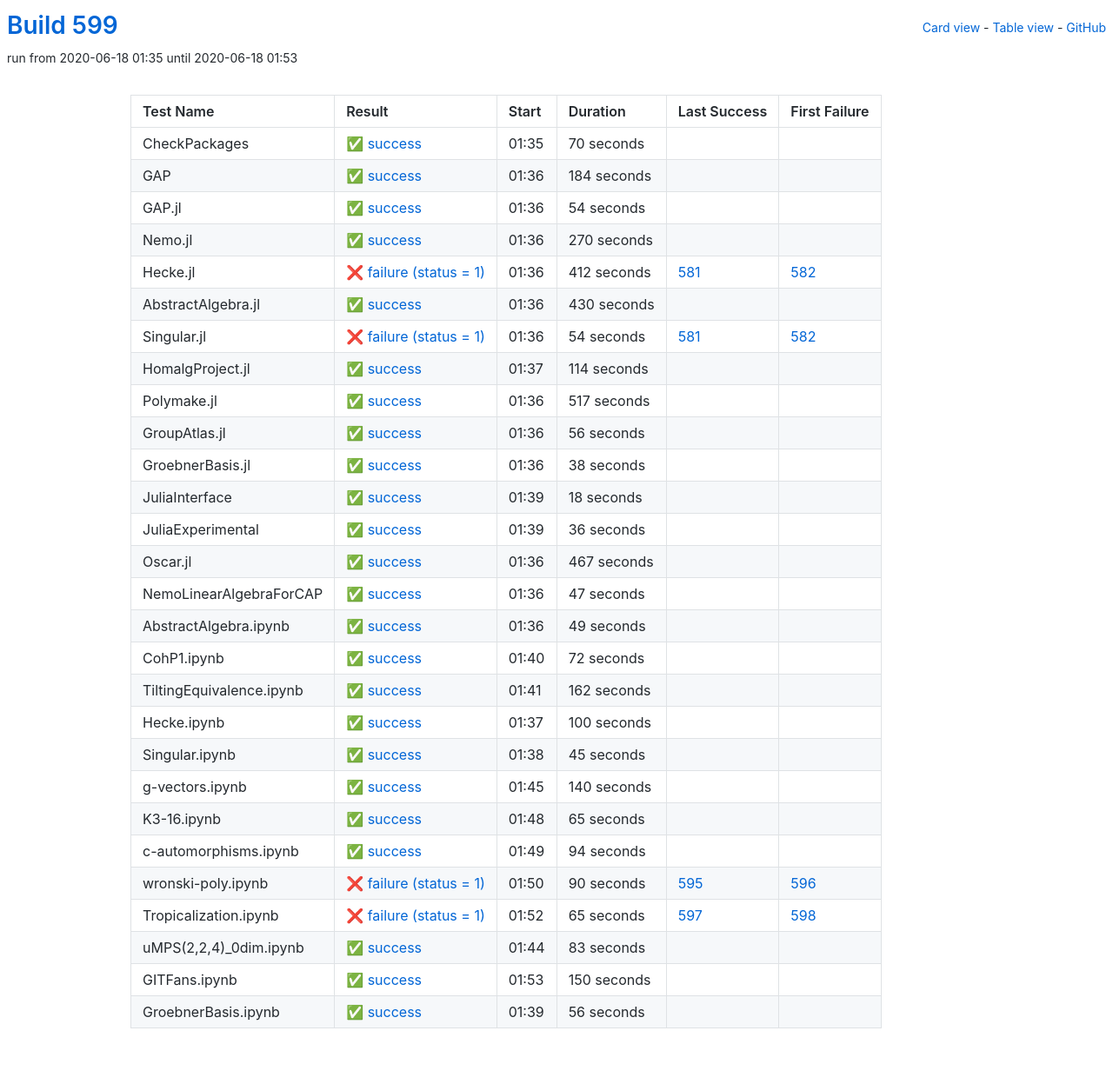
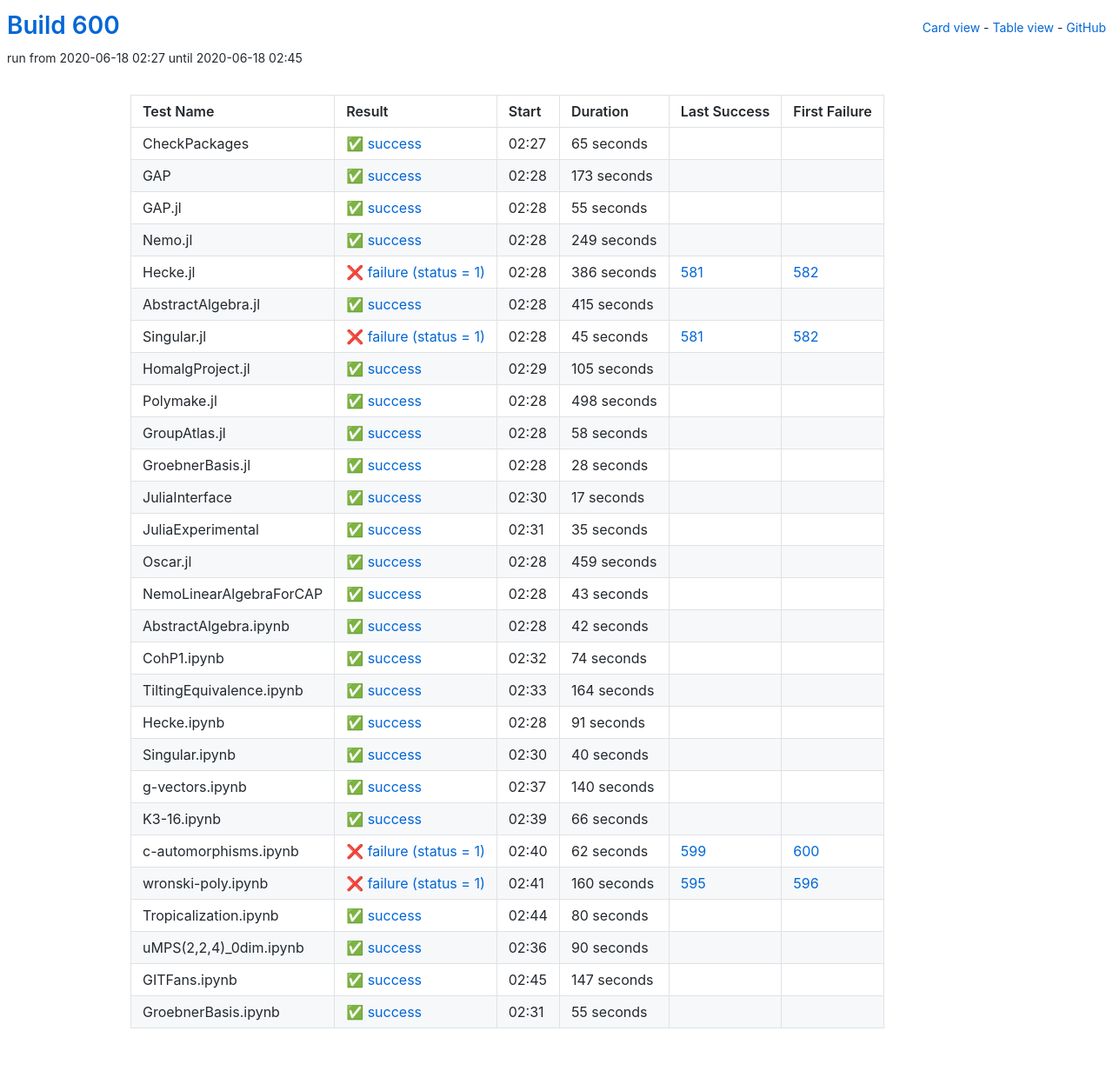
Before and after one commit to oscar-system/oscar-ci-status-1.4, a Jekyll site: the page built from table.html, in a window 1280 px wide. Shown: the whole page at 87% size. Built offline with Jekyll 4.4.1, drawn with Linux system fonts in a browser that asks for light colours.

Commit message:
Build #600

```diff
--- a/_data/ci.yml
+++ b/_data/ci.yml
@@ -1,6 +1,6 @@
 ---
-build: 599
-build_url: https://oscarci.mathematik.uni-kl.de/job/oscar-julia-1.4/599/
+build: 600
+build_url: https://oscarci.mathematik.uni-kl.de/job/oscar-julia-1.4/600/
 job: oscar-julia-1.4
 organization: oscar-system
 repo: oscar-ci-status-1.4
@@ -8,248 +8,248 @@ repourl: https://github.com/oscar-system/oscar-ci-status-1.4
 tests:
 - name: CheckPackages
   id: checkpackages
-  log: https://oscarci.mathematik.uni-kl.de/job/oscar-julia-1.4/599/artifact/logs/build-599/CheckPackages.log
-  start: 2020-06-18 01:35
+  log: https://oscarci.mathematik.uni-kl.de/job/oscar-julia-1.4/600/artifact/logs/build-600/CheckPackages.log
+  start: 2020-06-18 02:27
   success: true
   exitcode: 0
   status: success
-  duration: 70
+  duration: 65
   last_success: false
   last_success_url:
   first_failure: false
   first_failure_url:
 - name: GAP
   id: gap
-  log: https://oscarci.mathematik.uni-kl.de/job/oscar-julia-1.4/599/artifact/logs/build-599/GAP.log
-  start: 2020-06-18 01:36
+  log: https://oscarci.mathematik.uni-kl.de/job/oscar-julia-1.4/600/artifact/logs/build-600/GAP.log
+  start: 2020-06-18 02:28
   success: true
   exitcode: 0
   status: success
-  duration: 184
+  duration: 173
   last_success: false
   last_success_url:
   first_failure: false
   first_failure_url:
 - name: GAP.jl
   id: gap-jl
-  log: https://oscarci.mathematik.uni-kl.de/job/oscar-julia-1.4/599/artifact/logs/build-599/GAP.jl.log
-  start: 2020-06-18 01:36
+  log: https://oscarci.mathematik.uni-kl.de/job/oscar-julia-1.4/600/artifact/logs/build-600/GAP.jl.log
+  start: 2020-06-18 02:28
   success: true
   exitcode: 0
   status: success
-  duration: 54
+  duration: 55
   last_success: false
   last_success_url:
   first_failure: false
   first_failure_url:
 - name: Nemo.jl
   id: nemo-jl
-  log: https://oscarci.mathematik.uni-kl.de/job/oscar-julia-1.4/599/artifact/logs/build-599/Nemo.jl.log
-  start: 2020-06-18 01:36
+  log: https://oscarci.mathematik.uni-kl.de/job/oscar-julia-1.4/600/artifact/logs/build-600/Nemo.jl.log
+  start: 2020-06-18 02:28
   success: true
   exitcode: 0
   status: success
-  duration: 270
+  duration: 249
   last_success: false
   last_success_url:
   first_failure: false
   first_failure_url:
 - name: Hecke.jl
   id: hecke-jl
-  log: https://oscarci.mathematik.uni-kl.de/job/oscar-julia-1.4/599/artifact/logs/build-599/Hecke.jl.log
-  start: 2020-06-18 01:36
+  log: https://oscarci.mathematik.uni-kl.de/job/oscar-julia-1.4/600/artifact/logs/build-600/Hecke.jl.log
+  start: 2020-06-18 02:28
   success: false
   exitcode: 1
   status: failure
-  duration: 412
+  duration: 386
   last_success: 581
   last_success_url: https://oscarci.mathematik.uni-kl.de/job/oscar-julia-1.4/581/
   first_failure: 582
   first_failure_url: https://oscarci.mathematik.uni-kl.de/job/oscar-julia-1.4/582/
 - name: AbstractAlgebra.jl
   id: abstractalgebra-jl
-  log: https://oscarci.mathematik.uni-kl.de/job/oscar-julia-1.4/599/artifact/logs/build-599/AbstractAlgebra.jl.log
-  start: 2020-06-18 01:36
+  log: https://oscarci.mathematik.uni-kl.de/job/oscar-julia-1.4/600/artifact/logs/build-600/AbstractAlgebra.jl.log
+  start: 2020-06-18 02:28
   success: true
   exitcode: 0
   status: success
-  duration: 430
+  duration: 415
   last_success: false
   last_success_url:
   first_failure: false
   first_failure_url:
 - name: Singular.jl
   id: singular-jl
-  log: https://oscarci.mathematik.uni-kl.de/job/oscar-julia-1.4/599/artifact/logs/build-599/Singular.jl.log
-  start: 2020-06-18 01:36
+  log: https://oscarci.mathematik.uni-kl.de/job/oscar-julia-1.4/600/artifact/logs/build-600/Singular.jl.log
+  start: 2020-06-18 02:28
   success: false
   exitcode: 1
   status: failure
-  duration: 54
+  duration: 45
   last_success: 581
   last_success_url: https://oscarci.mathematik.uni-kl.de/job/oscar-julia-1.4/581/
   first_failure: 582
   first_failure_url: https://oscarci.mathematik.uni-kl.de/job/oscar-julia-1.4/582/
 - name: HomalgProject.jl
   id: homalgproject-jl
-  log: https://oscarci.mathematik.uni-kl.de/job/oscar-julia-1.4/599/artifact/logs/build-599/HomalgProject.jl.log
-  start: 2020-06-18 01:37
+  log: https://oscarci.mathematik.uni-kl.de/job/oscar-julia-1.4/600/artifact/logs/build-600/HomalgProject.jl.log
+  start: 2020-06-18 02:29
   success: true
   exitcode: 0
   status: success
-  duration: 114
+  duration: 105
   last_success: false
   last_success_url:
   first_failure: false
   first_failure_url:
 - name: Polymake.jl
   id: polymake-jl
-  log: https://oscarci.mathematik.uni-kl.de/job/oscar-julia-1.4/599/artifact/logs/build-599/Polymake.jl.log
-  start: 2020-06-18 01:36
+  log: https://oscarci.mathematik.uni-kl.de/job/oscar-julia-1.4/600/artifact/logs/build-600/Polymake.jl.log
+  start: 2020-06-18 02:28
   success: true
   exitcode: 0
   status: success
-  duration: 517
+  duration: 498
   last_success: false
   last_success_url:
   first_failure: false
   first_failure_url:
 - name: GroupAtlas.jl
   id: groupatlas-jl
-  log: https://oscarci.mathematik.uni-kl.de/job/oscar-julia-1.4/599/artifact/logs/build-599/GroupAtlas.jl.log
-  start: 2020-06-18 01:36
+  log: https://oscarci.mathematik.uni-kl.de/job/oscar-julia-1.4/600/artifact/logs/build-600/GroupAtlas.jl.log
+  start: 2020-06-18 02:28
   success: true
   exitcode: 0
   status: success
-  duration: 56
+  duration: 58
   last_success: false
   last_success_url:
   first_failure: false
   first_failure_url:
 - name: GroebnerBasis.jl
   id: groebnerbasis-jl
-  log: https://oscarci.mathematik.uni-kl.de/job/oscar-julia-1.4/599/artifact/logs/build-599/GroebnerBasis.jl.log
-  start: 2020-06-18 01:36
+  log: https://oscarci.mathematik.uni-kl.de/job/oscar-julia-1.4/600/artifact/logs/build-600/GroebnerBasis.jl.log
+  start: 2020-06-18 02:28
   success: true
   exitcode: 0
   status: success
-  duration: 38
+  duration: 28
   last_success: false
   last_success_url:
   first_failure: false
   first_failure_url:
 - name: JuliaInterface
   id: juliainterface
-  log: https://oscarci.mathematik.uni-kl.de/job/oscar-julia-1.4/599/artifact/logs/build-599/JuliaInterface.log
-  start: 2020-06-18 01:39
+  log: https://oscarci.mathematik.uni-kl.de/job/oscar-julia-1.4/600/artifact/logs/build-600/JuliaInterface.log
+  start: 2020-06-18 02:30
   success: true
   exitcode: 0
   status: success
-  duration: 18
+  duration: 17
   last_success: false
   last_success_url:
   first_failure: false
   first_failure_url:
 - name: JuliaExperimental
   id: juliaexperimental
-  log: https://oscarci.mathematik.uni-kl.de/job/oscar-julia-1.4/599/artifact/logs/build-599/JuliaExperimental.log
-  start: 2020-06-18 01:39
+  log: https://oscarci.mathematik.uni-kl.de/job/oscar-julia-1.4/600/artifact/logs/build-600/JuliaExperimental.log
+  start: 2020-06-18 02:31
   success: true
   exitcode: 0
   status: success
-  duration: 36
+  duration: 35
   last_success: false
   last_success_url:
   first_failure: false
   first_failure_url:
 - name: Oscar.jl
   id: oscar-jl
-  log: https://oscarci.mathematik.uni-kl.de/job/oscar-julia-1.4/599/artifact/logs/build-599/Oscar.jl.log
-  start: 2020-06-18 01:36
+  log: https://oscarci.mathematik.uni-kl.de/job/oscar-julia-1.4/600/artifact/logs/build-600/Oscar.jl.log
+  start: 2020-06-18 02:28
   success: true
   exitcode: 0
   status: success
-  duration: 467
+  duration: 459
   last_success: false
   last_success_url:
   first_failure: false
   first_failure_url:
 - name: NemoLinearAlgebraForCAP
   id: nemolinearalgebraforcap
-  log: https://oscarci.mathematik.uni-kl.de/job/oscar-julia-1.4/599/artifact/logs/build-599/NemoLinearAlgebraForCAP.log
-  start: 2020-06-18 01:36
+  log: https://oscarci.mathematik.uni-kl.de/job/oscar-julia-1.4/600/artifact/logs/build-600/NemoLinearAlgebraForCAP.log
+  start: 2020-06-18 02:28
   success: true
   exitcode: 0
   status: success
-  duration: 47
+  duration: 43
   last_success: false
   last_success_url:
   first_failure: false
   first_failure_url:
 - name: AbstractAlgebra.ipynb
   id: abstractalgebra-ipynb
-  log: https://oscarci.mathematik.uni-kl.de/job/oscar-julia-1.4/599/artifact/logs/build-599/AbstractAlgebra.ipynb.log
-  start: 2020-06-18 01:36
+  log: https://oscarci.mathematik.uni-kl.de/job/oscar-julia-1.4/600/artifact/logs/build-600/AbstractAlgebra.ipynb.log
+  start: 2020-06-18 02:28
   success: true
   exitcode: 0
   status: success
-  duration: 49
+  duration: 42
   last_success: false
   last_success_url:
   first_failure: false
   first_failure_url:
 - name: CohP1.ipynb
   id: cohp1-ipynb
-  log: https://oscarci.mathematik.uni-kl.de/job/oscar-julia-1.4/599/artifact/logs/build-599/CohP1.ipynb.log
-  start: 2020-06-18 01:40
+  log: https://oscarci.mathematik.uni-kl.de/job/oscar-julia-1.4/600/artifact/logs/build-600/CohP1.ipynb.log
+  start: 2020-06-18 02:32
   success: true
   exitcode: 0
   status: success
-  duration: 72
+  duration: 74
   last_success: false
   last_success_url:
   first_failure: false
   first_failure_url:
 - name: TiltingEquivalence.ipynb
   id: tiltingequivalence-ipynb
-  log: https://oscarci.mathematik.uni-kl.de/job/oscar-julia-1.4/599/artifact/logs/build-599/TiltingEquivalence.ipynb.log
-  start: 2020-06-18 01:41
+  log: https://oscarci.mathematik.uni-kl.de/job/oscar-julia-1.4/600/artifact/logs/build-600/TiltingEquivalence.ipynb.log
+  start: 2020-06-18 02:33
   success: true
   exitcode: 0
   status: success
-  duration: 162
+  duration: 164
   last_success: false
   last_success_url:
   first_failure: false
   first_failure_url:
 - name: Hecke.ipynb
   id: hecke-ipynb
-  log: https://oscarci.mathematik.uni-kl.de/job/oscar-julia-1.4/599/artifact/logs/build-599/Hecke.ipynb.log
-  start: 2020-06-18 01:37
+  log: https://oscarci.mathematik.uni-kl.de/job/oscar-julia-1.4/600/artifact/logs/build-600/Hecke.ipynb.log
+  start: 2020-06-18 02:28
   success: true
   exitcode: 0
   status: success
-  duration: 100
+  duration: 91
   last_success: false
   last_success_url:
   first_failure: false
   first_failure_url:
 - name: Singular.ipynb
   id: singular-ipynb
-  log: https://oscarci.mathematik.uni-kl.de/job/oscar-julia-1.4/599/artifact/logs/build-599/Singular.ipynb.log
-  start: 2020-06-18 01:38
+  log: https://oscarci.mathematik.uni-kl.de/job/oscar-julia-1.4/600/artifact/logs/build-600/Singular.ipynb.log
+  start: 2020-06-18 02:30
   success: true
   exitcode: 0
   status: success
-  duration: 45
+  duration: 40
   last_success: false
   last_success_url:
   first_failure: false
   first_failure_url:
 - name: g-vectors.ipynb
   id: g-vectors-ipynb
-  log: https://oscarci.mathematik.uni-kl.de/job/oscar-julia-1.4/599/artifact/logs/build-599/g-vectors.ipynb.log
-  start: 2020-06-18 01:45
+  log: https://oscarci.mathematik.uni-kl.de/job/oscar-julia-1.4/600/artifact/logs/build-600/g-vectors.ipynb.log
+  start: 2020-06-18 02:37
   success: true
   exitcode: 0
   status: success
@@ -260,84 +260,84 @@ tests:
   first_failure_url:
 - name: K3-16.ipynb
   id: k3-16-ipynb
-  log: https://oscarci.mathematik.uni-kl.de/job/oscar-julia-1.4/599/artifact/logs/build-599/K3-16.ipynb.log
-  start: 2020-06-18 01:48
+  log: https://oscarci.mathematik.uni-kl.de/job/oscar-julia-1.4/600/artifact/logs/build-600/K3-16.ipynb.log
+  start: 2020-06-18 02:39
   success: true
   exitcode: 0
   status: success
-  duration: 65
+  duration: 66
   last_success: false
   last_success_url:
   first_failure: false
   first_failure_url:
 - name: c-automorphisms.ipynb
   id: c-automorphisms-ipynb
-  log: https://oscarci.mathematik.uni-kl.de/job/oscar-julia-1.4/599/artifact/logs/build-599/c-automorphisms.ipynb.log
-  start: 2020-06-18 01:49
-  success: true
-  exitcode: 0
-  status: success
-  duration: 94
-  last_success: false
-  last_success_url:
-  first_failure: false
-  first_failure_url:
-- name: wronski-poly.ipynb
-  id: wronski-poly-ipynb
-  log: https://oscarci.mathematik.uni-kl.de/job/oscar-julia-1.4/599/artifact/logs/build-599/wronski-poly.ipynb.log
-  start: 2020-06-18 01:50
+  log: https://oscarci.mathematik.uni-kl.de/job/oscar-julia-1.4/600/artifact/logs/build-600/c-automorphisms.ipynb.log
+  start: 2020-06-18 02:40
   success: false
   exitcode: 1
   status: failure
-  duration: 90
+  duration: 62
+  last_success: 599
+  last_success_url: https://oscarci.mathematik.uni-kl.de/job/oscar-julia-1.4/599/
+  first_failure: 600
+  first_failure_url: https://oscarci.mathematik.uni-kl.de/job/oscar-julia-1.4/600/
+- name: wronski-poly.ipynb
+  id: wronski-poly-ipynb
+  log: https://oscarci.mathematik.uni-kl.de/job/oscar-julia-1.4/600/artifact/logs/build-600/wronski-poly.ipynb.log
+  start: 2020-06-18 02:41
+  success: false
+  exitcode: 1
+  status: failure
+  duration: 160
   last_success: 595
   last_success_url: https://oscarci.mathematik.uni-kl.de/job/oscar-julia-1.4/595/
   first_failure: 596
   first_failure_url: https://oscarci.mathematik.uni-kl.de/job/oscar-julia-1.4/596/
 - name: Tropicalization.ipynb
   id: tropicalization-ipynb
-  log: https://oscarci.mathematik.uni-kl.de/job/oscar-julia-1.4/599/artifact/logs/build-599/Tropicalization.ipynb.log
-  start: 2020-06-18 01:52
-  success: false
-  exitcode: 1
-  status: failure
-  duration: 65
-  last_success: 597
-  last_success_url: https://oscarci.mathematik.uni-kl.de/job/oscar-julia-1.4/597/
-  first_failure: 598
-  first_failure_url: https://oscarci.mathematik.uni-kl.de/job/oscar-julia-1.4/598/
-- name: uMPS(2,2,4)_0dim.ipynb
-  id: umps-2-2-4-0dim-ipynb
-  log: https://oscarci.mathematik.uni-kl.de/job/oscar-julia-1.4/599/artifact/logs/build-599/uMPS-2-2-4-_0dim.ipynb.log
-  start: 2020-06-18 01:44
+  log: https://oscarci.mathematik.uni-kl.de/job/oscar-julia-1.4/600/artifact/logs/build-600/Tropicalization.ipynb.log
+  start: 2020-06-18 02:44
   success: true
   exitcode: 0
   status: success
-  duration: 83
+  duration: 80
+  last_success: false
+  last_success_url:
+  first_failure: false
+  first_failure_url:
+- name: uMPS(2,2,4)_0dim.ipynb
+  id: umps-2-2-4-0dim-ipynb
+  log: https://oscarci.mathematik.uni-kl.de/job/oscar-julia-1.4/600/artifact/logs/build-600/uMPS-2-2-4-_0dim.ipynb.log
+  start: 2020-06-18 02:36
+  success: true
+  exitcode: 0
+  status: success
+  duration: 90
   last_success: false
   last_success_url:
   first_failure: false
   first_failure_url:
 - name: GITFans.ipynb
   id: gitfans-ipynb
-  log: https://oscarci.mathematik.uni-kl.de/job/oscar-julia-1.4/599/artifact/logs/build-599/GITFans.ipynb.log
-  start: 2020-06-18 01:53
+  log: https://oscarci.mathematik.uni-kl.de/job/oscar-julia-1.4/600/artifact/logs/build-600/GITFans.ipynb.log
+  start: 2020-06-18 02:45
   success: true
   exitcode: 0
   status: success
-  duration: 150
+  duration: 147
   last_success: false
   last_success_url:
   first_failure: false
   first_failure_url:
 - name: GroebnerBasis.ipynb
   id: groebnerbasis-ipynb
-  log: https://oscarci.mathematik.uni-kl.de/job/oscar-julia-1.4/599/artifact/logs/build-599/GroebnerBasis.ipynb.log
-  start: 2020-06-18 01:39
+  log: https://oscarci.mathematik.uni-kl.de/job/oscar-julia-1.4/600/artifact/logs/build-600/GroebnerBasis.ipynb.log
+  start: 2020-06-18 02:31
   success: true
   exitcode: 0
   status: success
-  duration: 56
+  duration: 55
   last_success: false
   last_success_url:
   first_failure: false
```
Also changed, not shown: README.md.
